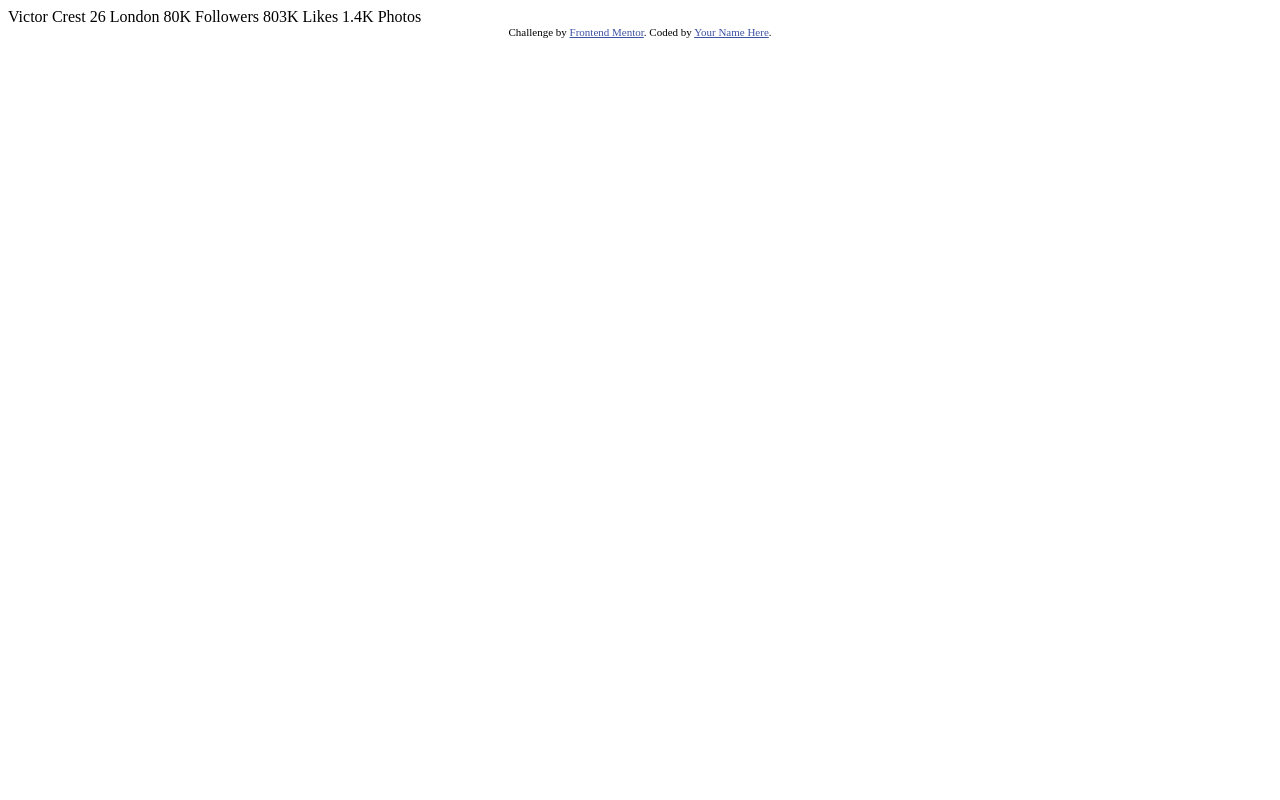
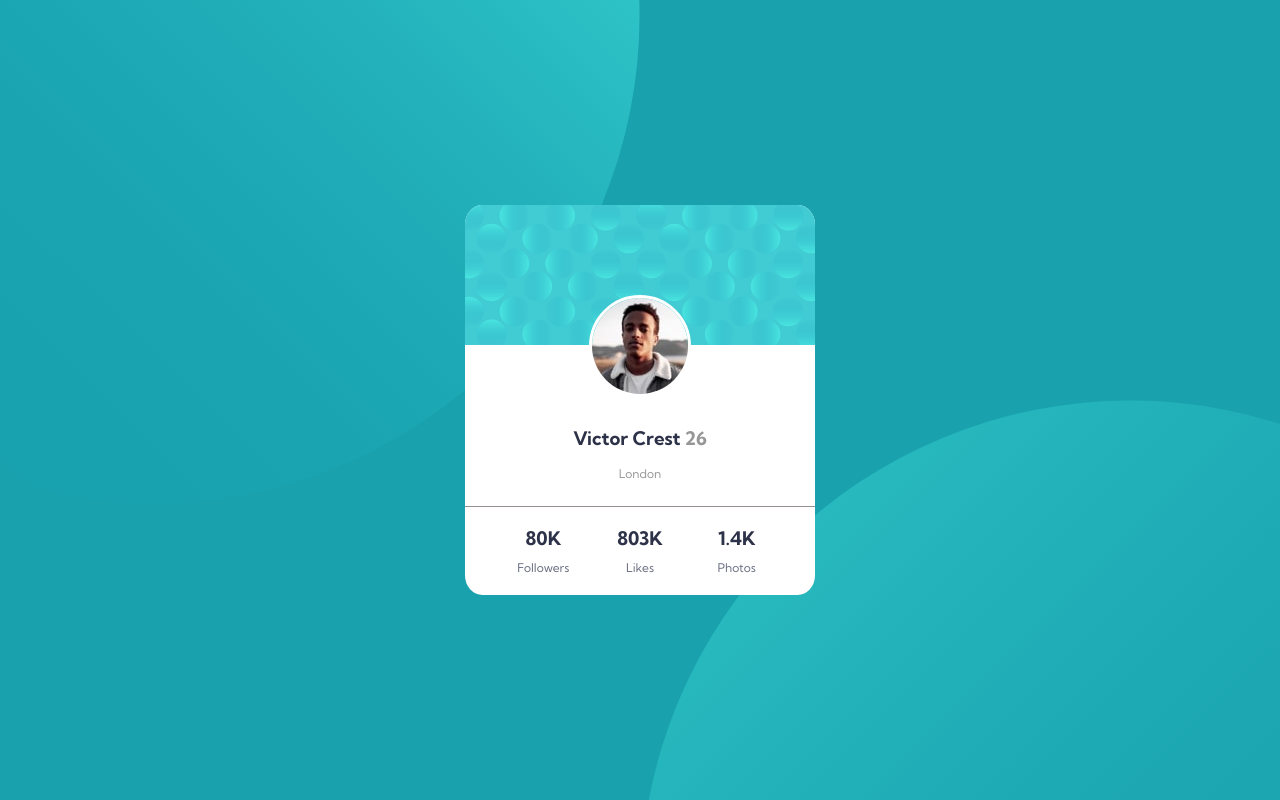
Before and after one commit to adilmarghadi1/html-css-Card, a plain HTML site: page index.html in a window 1280 px wide. Drawn offline with Linux system fonts and the light colour scheme.

Commit message:
last commit

```diff
--- /dev/null
+++ b/css/style.css
@@ -0,0 +1,107 @@
+*{
+    box-sizing: border-box;
+  }
+
+  body, html {
+    padding: 0;
+    margin: 0;
+  }
+
+  h3 {
+    color:hsl(229, 23%, 23%);
+    margin-bottom: 0;
+    margin-top: 30px;
+  }
+
+  .card>h3 > span{
+    color: hsl(0, 0%, 59%);
+  }
+
+  h4 {
+    font-weight: 300;
+    font-size: 12px;
+    color: hsl(0, 0%, 59%);
+    padding-bottom: 10px;
+  }
+
+  hr {
+    height: 1px;
+    width: 100%;
+    margin: 0;
+    background-color: hsl(0, 3%, 58%);
+    border: none;
+  }
+  .main{
+    position: relative;
+    font-family: 'Kumbh Sans', sans-serif;
+    background: hsl(185, 75%, 39%);
+    display: grid;
+    height: 100vh;
+    width: 100vw;
+    overflow: hidden;
+    place-items: center;
+  }
+
+  .main::before, .main::after{
+    width: 100vw;
+    height: 100vh;
+    position: absolute;
+    content: " ";
+  }
+  .main::before {
+    background-image: url("../images/bg-pattern-top.svg");
+    background-repeat: no-repeat;
+    background-position: bottom right;
+    transform: translate(-50%, -37%);
+  }
+
+  .main::after{
+    background-image: url("../images/bg-pattern-bottom.svg");
+    background-repeat: no-repeat;
+    background-position: top left;
+    transform: translate(50%, 50%);
+  }
+  .card{
+    width: 100%;
+    max-width: 350px;
+    background: #ffffff;
+    display: grid;
+    place-items: center;
+    border-radius: 5%;
+    overflow: hidden;
+    z-index: 1;
+  }
+
+  .top-img{
+    display: block;
+  }
+
+  .profile-img{
+    position: relative;
+    bottom: 50px;
+    display:block;
+    margin: auto;
+    border-radius: 50%;
+    border: 3px solid #ffffff;
+    margin-bottom: -50px;
+  }
+
+  .card-footer {
+    padding: 20px 30px;
+    display: grid;
+    width: 100%;
+    grid-template-columns: 1fr 1fr 1fr;
+    text-align: center;
+    place-items: center;
+  }
+
+  .card-footer h3{
+    margin-top: 0;
+  }
+  .card-footer span{
+    margin-top: 10px;
+    color:hsl(227, 10%, 46%);
+    font-size: 12px;
+    font-weight: 300;
+    display: block;
+  }
--- a/index.html
+++ b/index.html
@@ -1,21 +1,37 @@
 <!DOCTYPE html>
 <html lang="en">
+
 <head>
   <meta charset="UTF-8">
-  <meta name="viewport" content="width=device-width, initial-scale=1.0"> <!-- displays site properly based on user's device -->
-
+  <meta name="viewport" content="width=device-width, initial-scale=1.0">
+  <!-- displays site properly based on user's device -->
+  <link rel="preconnect" href="https://fonts.gstatic.com">
+  <link href="https://fonts.googleapis.com/css2?family=Kumbh+Sans:wght@400;700&display=swap" rel="stylesheet">
   <link rel="icon" type="image/png" sizes="32x32" href="./images/favicon-32x32.png">
-
-  <title>Frontend Mentor | Profile card component</title>
+  <link rel="stylesheet" href="css/style.css">
+  <title> Profile card component</title>
 
   <!-- Feel free to remove these styles or customise in your own stylesheet 👍 -->
-  <style>
+  <!-- <style>
     .attribution { font-size: 11px; text-align: center; }
     .attribution a { color: hsl(228, 45%, 44%); }
-  </style>
+  </style> -->
 </head>
+
 <body>
-  Victor Crest
+  <div class="main">
+    <div class="card">
+      <img src="images/bg-pattern-card.svg" alt="" class="top-img">
+      <img src="images/image-victor.jpg" alt="" class="profile-img">
+      <h3>Victor Crest <span> 26</span></h3>
+      <h4>London</h4>
+      <hr>
+      <div class="card-footer">
+        <h3>80K <span class="info">Followers</span></h3>
+        <h3>803K <span class="info">Likes</span></h3>
+        <h3>1.4K <span class="info">Photos</span></h3>
+      </div>
+      <!-- Victor Crest
       26
       London
 
@@ -26,10 +42,14 @@
       Likes
 
       1.4K
-  Photos
-  <div class="attribution">
+      Photos -->
+    </div>
+  </div>
+
+  <!-- <div class="attribution">
     Challenge by <a href="https://www.frontendmentor.io?ref=challenge" target="_blank">Frontend Mentor</a>.
     Coded by <a href="#">Your Name Here</a>.
-  </div>
+  </div> -->
 </body>
+
 </html>
```
Lines whose indentation alone changed are shown as unchanged.
